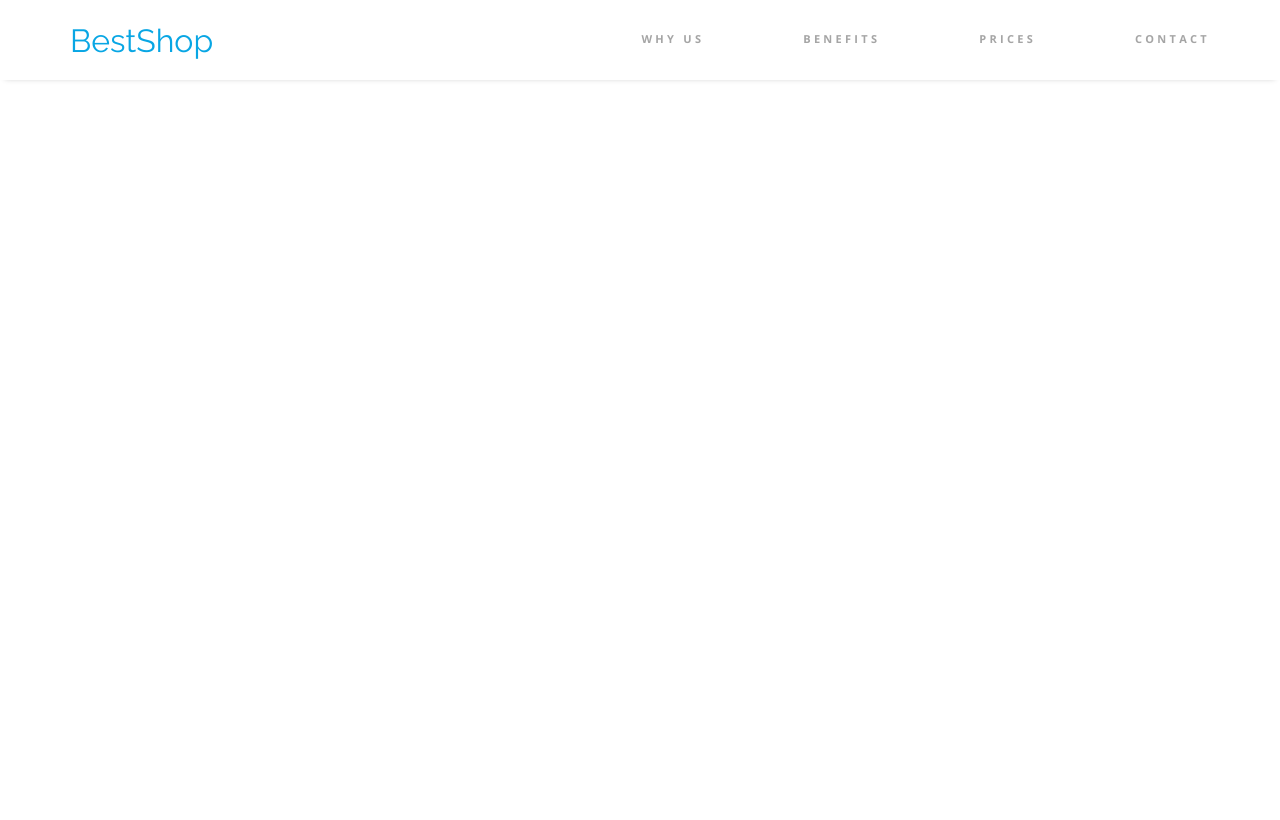
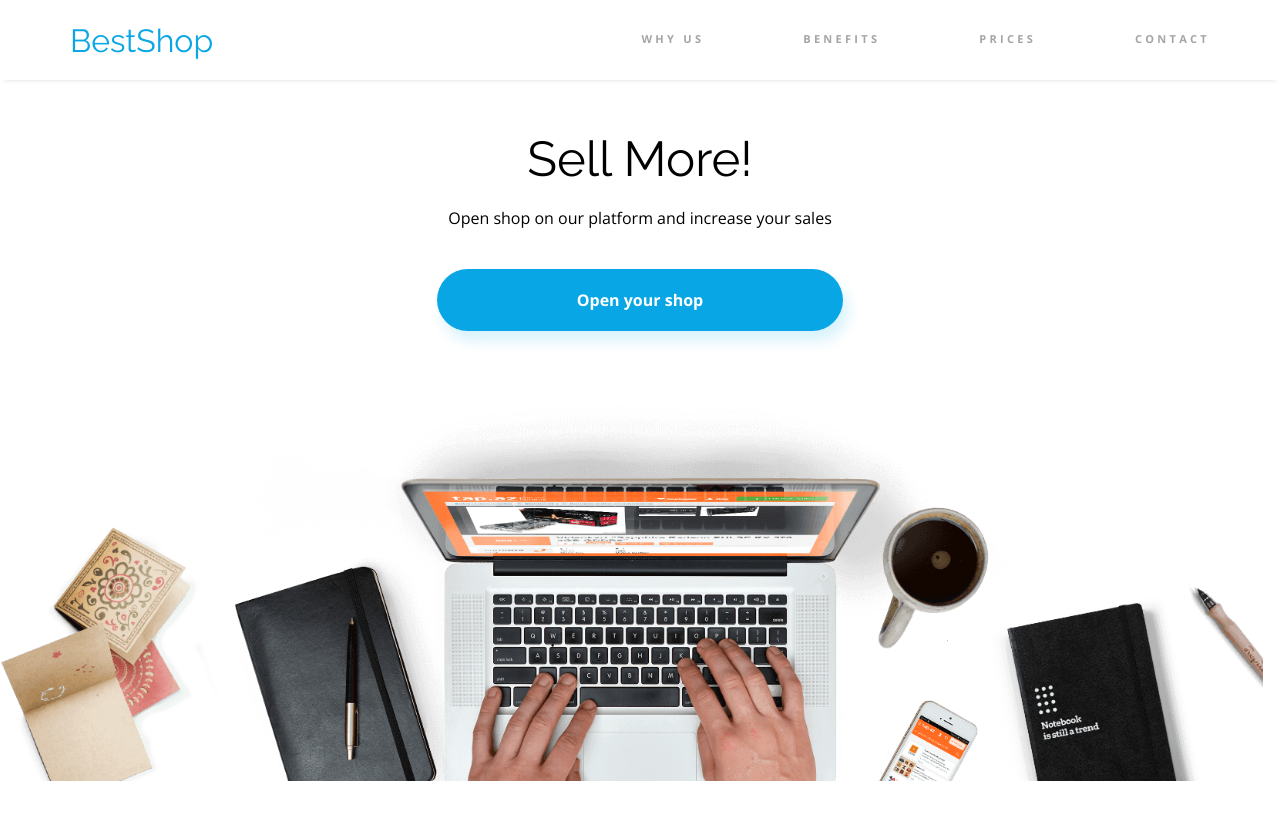
Before and after one commit to rafalkapusta/internet-shopping-platform-advert, a plain HTML site: page index.html in a window 1280 px wide. Drawn offline with nearby package versions, Linux system fonts and the light colour scheme.

Commit message:
header zrobiony

```diff
--- a/css/style.css
+++ b/css/style.css
@@ -14,10 +14,12 @@
 .nav {
     width: 100vw;
     height: 10vh;
-    box-shadow: 0px 3px 6px -5px rgba(0,0,0,0.3);
+    box-shadow: 0 3px 6px -5px rgba(0,0,0,0.3);
     display: flex;
     justify-content: space-between;
-    position: sticky;
+    position: fixed;
+    top: 0;
+    left: 0;
 }
 
 .nav a {
@@ -75,3 +77,48 @@
     color: black;
     border-bottom: 3px solid #08a6e4;
 }
+
+/*STYLES FOR HEADER*/
+
+/*STYLES FOR .OPENING*/
+
+.opening {
+    width: 440px;
+    display: flex;
+    align-items: center;
+    flex-direction: column;
+    margin: 130px auto 50px auto;
+}
+
+.opening p:first-child {
+    font-family: 'Raleway', sans-serif;
+    font-size: 49px;
+    margin-bottom: 20px;
+}
+
+.opening p {
+    font-family: 'Open Sans', sans-serif;
+    font-size: 16px;
+    margin-bottom: 40px;
+}
+
+.opening button {
+    font-family: 'Open Sans', sans-serif;
+    font-weight: bold;
+    font-size: 16px;
+    color: white;
+    background: #08A6E4;
+    border: none;
+    border-radius: 40px;
+    box-shadow: 5px 10px 14px 0px #07ACE629;
+    padding: 20px 140px;
+}
+
+.background {
+    background: url("../images/Background.png");
+    background-size: cover;
+    background-position: center;
+    width: calc(100vw - 17px);
+    height: 50vh;
+    margin-bottom: 50px;
+}
--- a/index.html
+++ b/index.html
@@ -21,5 +21,15 @@
             </ul>
         </div>
     </nav>
+
+<header>
+    <div class="opening">
+        <p>Sell More!</p>
+        <p>Open shop on our platform and increase your sales</p>
+        <button>Open your shop</button>
+    </div>
+    <div class="background">
+    </div>
+</header>
 </body>
 </html>
```
